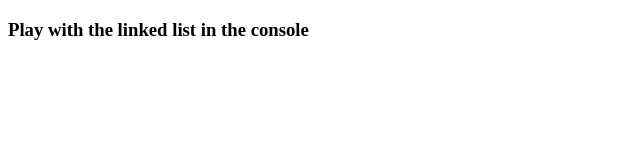
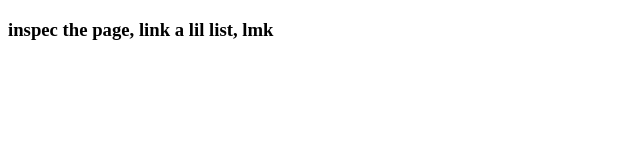
Before and after one commit to roba-adnew/linkedlist, a plain HTML site: page index.html in a window 1280 px wide. Shown: the whole page, without its empty margins (0-640 px from the left). Drawn offline with Linux system fonts and the light colour scheme.

```diff
--- a/index.html
+++ b/index.html
@@ -7,6 +7,6 @@
     <script src="./linkedlist.js"></script>
 </head>
 <body>
-    <h3>Play with the linked list in the console</h3>
+    <h3>inspec the page, link a lil list, lmk</h3>
 </body>
 </html>
```
